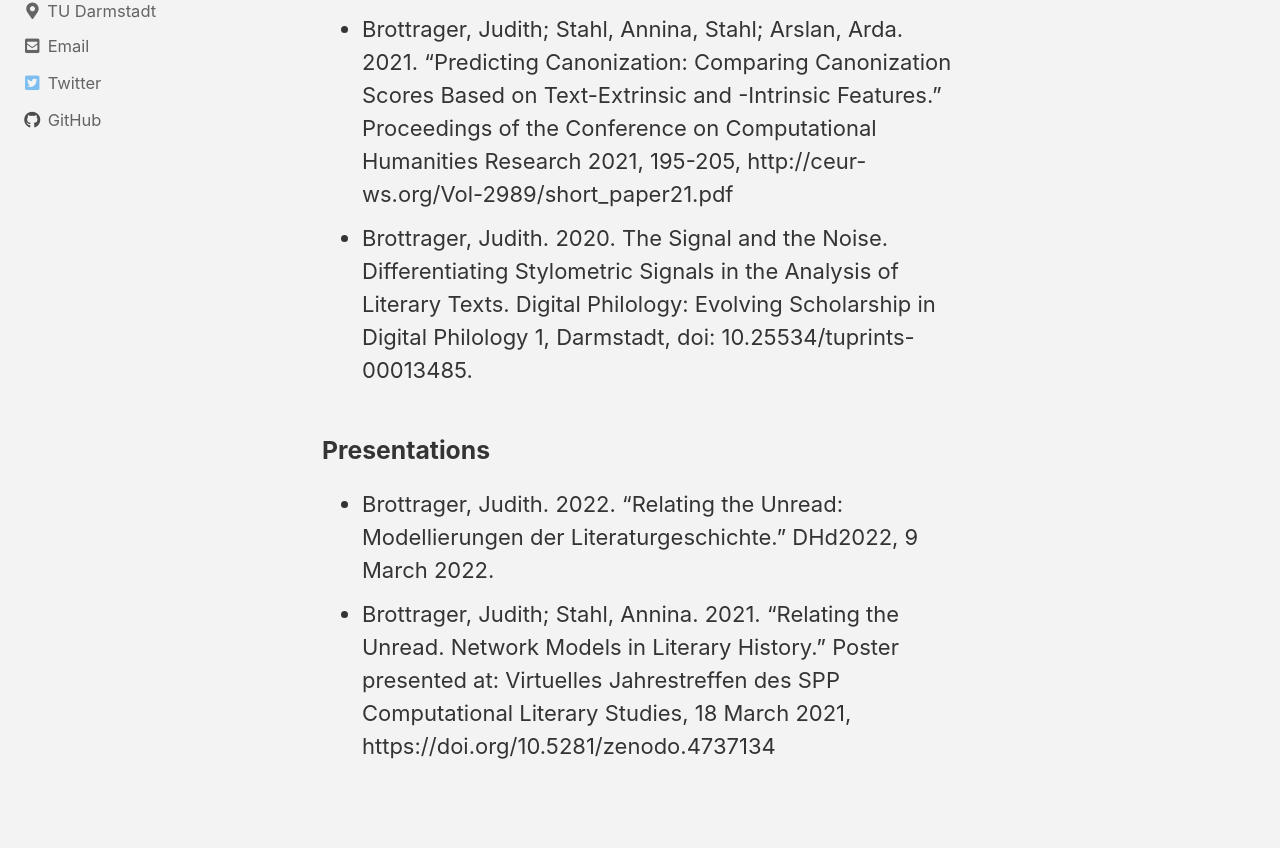
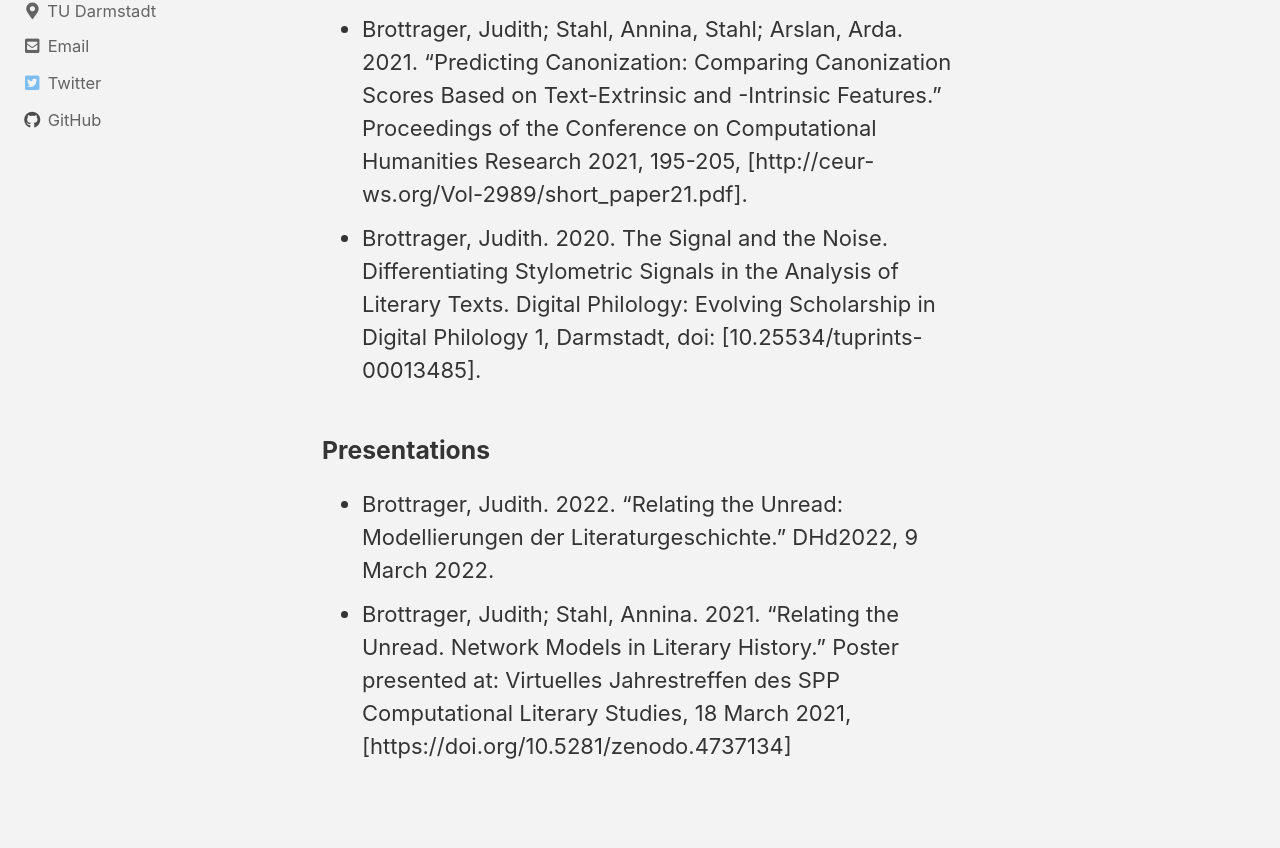
Before and after one commit to jbrottrager/jb, a Jekyll site: the page built from _pages/publications.md, in a window 1280 px wide and 1290 px high. Shown: the part 251-1099 px from the top of the window. Built offline with Jekyll 4.4.1, drawn with Linux system fonts in a browser that asks for light colours; cached includes are drawn as plain includes.

```diff
--- a/_pages/publications.md
+++ b/_pages/publications.md
@@ -7,11 +7,11 @@ author_profile: true
 
 ### Publications
 
-- Brottrager, Judith; Stahl, Annina, Stahl; Arslan, Arda. 2021. "Predicting Canonization: Comparing Canonization Scores Based on Text-Extrinsic and -Intrinsic Features." Proceedings of the Conference on Computational Humanities Research 2021, 195-205, http://ceur-ws.org/Vol-2989/short_paper21.pdf
-- Brottrager, Judith. 2020. The Signal and the Noise. Differentiating Stylometric Signals in the Analysis of Literary Texts. Digital Philology: Evolving Scholarship in Digital Philology 1, Darmstadt, doi: 10.25534/tuprints-00013485.
+- Brottrager, Judith; Stahl, Annina, Stahl; Arslan, Arda. 2021. "Predicting Canonization: Comparing Canonization Scores Based on Text-Extrinsic and -Intrinsic Features." Proceedings of the Conference on Computational Humanities Research 2021, 195-205, [http://ceur-ws.org/Vol-2989/short_paper21.pdf].
+- Brottrager, Judith. 2020. The Signal and the Noise. Differentiating Stylometric Signals in the Analysis of Literary Texts. Digital Philology: Evolving Scholarship in Digital Philology 1, Darmstadt, doi: [10.25534/tuprints-00013485].
 
 
 ### Presentations
 
 - Brottrager, Judith. 2022. "Relating the Unread: Modellierungen der Literaturgeschichte." DHd2022, 9 March 2022.
-- Brottrager, Judith; Stahl, Annina. 2021. "Relating the Unread. Network Models in Literary History." Poster presented at: Virtuelles Jahrestreffen des SPP Computational Literary Studies, 18 March 2021, https://doi.org/10.5281/zenodo.4737134
+- Brottrager, Judith; Stahl, Annina. 2021. "Relating the Unread. Network Models in Literary History." Poster presented at: Virtuelles Jahrestreffen des SPP Computational Literary Studies, 18 March 2021, [https://doi.org/10.5281/zenodo.4737134]
```
